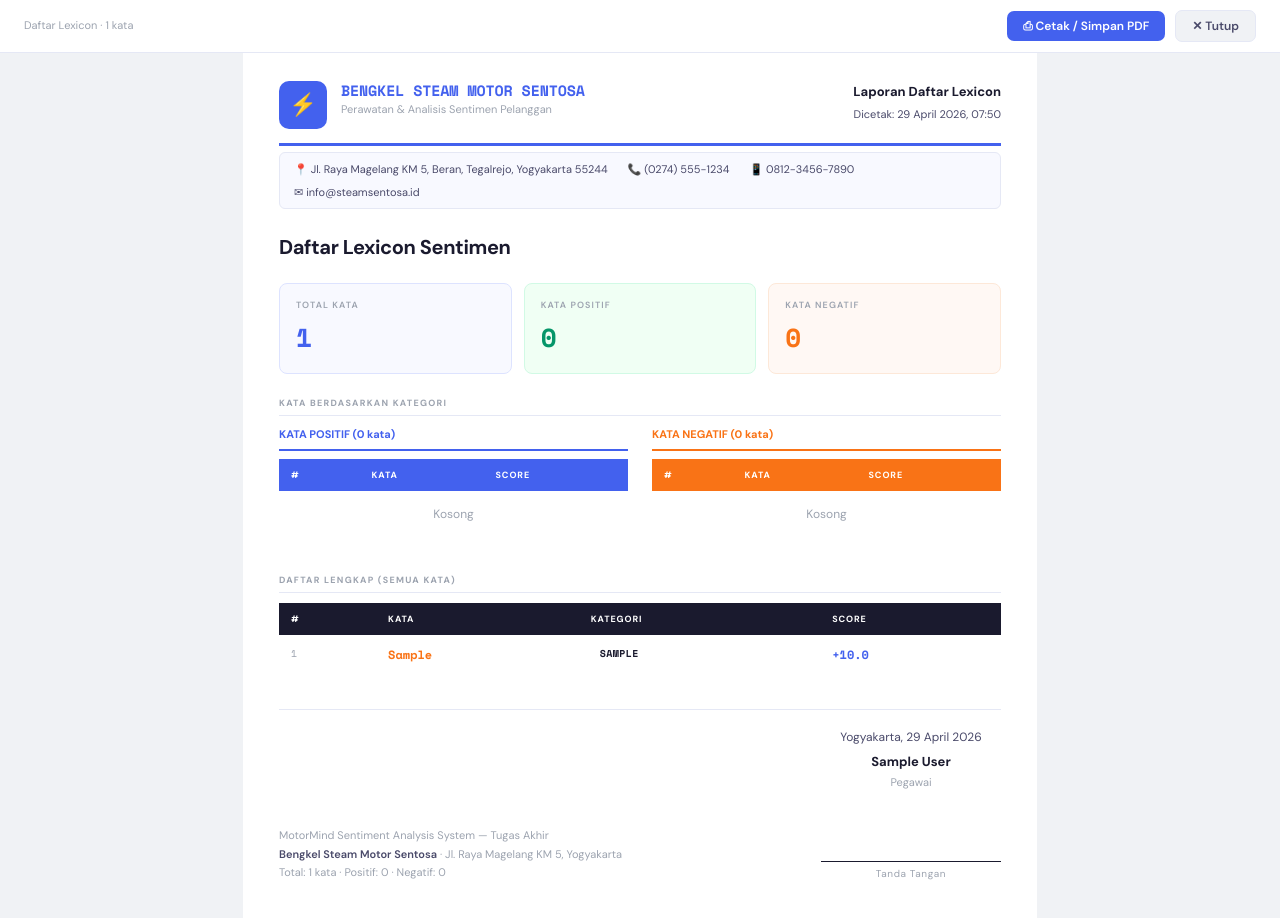
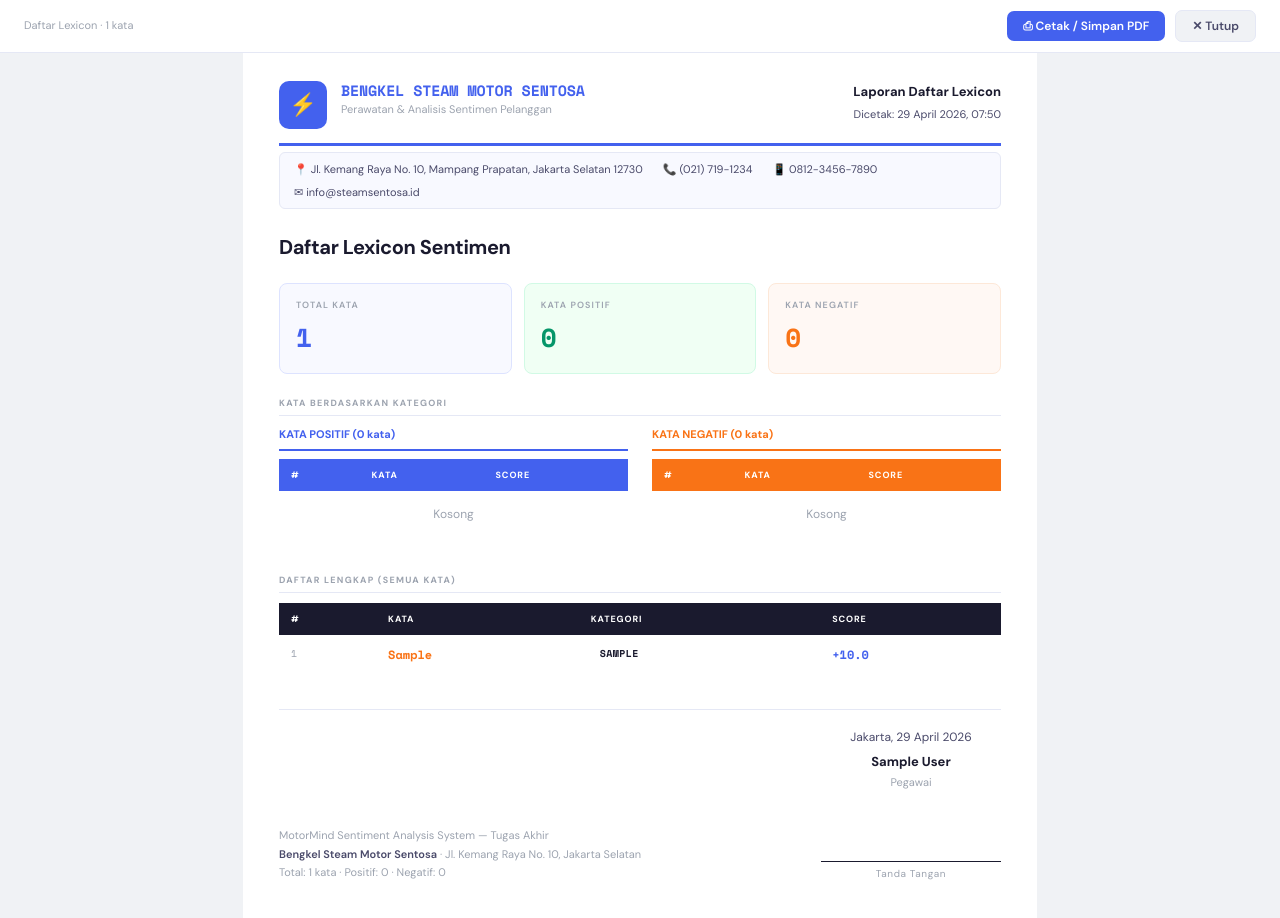
Before and after one commit to dmsfzn/Tugas-Akhir, a Flask app: page /report/lexicon-list in a window 1280 px wide. Run offline with Flask 3, Linux system fonts and the light colour scheme; the visitor is signed in with stand-in values (Sample User, id 1); tables that the repository leaves empty or names only in its code hold one stand-in row (values such as "Sample post").

Commit message:
fix: resolve report CSS linter errors and update company address to Kemang

```diff
--- a/web/static/css/report.css
+++ b/web/static/css/report.css
@@ -1,11 +1,9 @@
-/* ═══════════════════════════════════════════
-   MotorMind — Report Shared CSS
-   Berlaku untuk semua halaman laporan cetak
-   ═══════════════════════════════════════════ */
+/* MotorMind — Report Shared CSS
+   Berlaku untuk semua halaman laporan cetak */
 
 @import url('https://fonts.googleapis.com/css2?family=Space+Mono:wght@400;700&family=DM+Sans:wght@300;400;500;600;700&display=swap');
 
-/* ── CSS VARS ─────────────────────────────── */
+/* CSS VARS */
 :root {
   --accent   : #4361EE;
   --negative : #f97316;
@@ -20,13 +18,13 @@
   --page-w   : 794px; /* A4 width at 96dpi */
 }
 
-/* ── PAGE SETUP ───────────────────────────── */
+/* PAGE SETUP */
 @page {
   size: A4 portrait;
   margin: 12mm 14mm 14mm 14mm;
 }
 
-/* ── BASE ─────────────────────────────────── */
+/* BASE */
 *, *::before, *::after { box-sizing: border-box; margin: 0; padding: 0; }
 
 body {
@@ -37,7 +35,7 @@ body {
   line-height: 1.6;
 }
 
-/* ── PAGE WRAPPER ─────────────────────────── */
+/* PAGE WRAPPER */
 .report-page {
   background: #fff;
   max-width: var(--page-w);
@@ -47,7 +45,7 @@ body {
   position: relative;
 }
 
-/* ── PRINT TOOLBAR (hanya di layar) ──────── */
+/* PRINT TOOLBAR (hanya di layar) */
 .print-toolbar {
   background: #fff;
   border-bottom: 1px solid var(--border);
@@ -82,7 +80,7 @@ body {
 .btn-print.secondary:hover { background: #e5e8f5; }
 .btn-print.danger    { background: #fff2f2; color: #ef4444; border: 1px solid #fecaca; }
 
-/* ── KOP SURAT ────────────────────────────── */
+/* KOP SURAT */
 .kop-surat {
   display: flex;
   justify-content: space-between;
@@ -136,7 +134,7 @@ body {
   margin-bottom: 22px;
 }
 
-/* ── ALAMAT (kop bagian bawah logo) ─────── */
+/* ALAMAT (kop bagian bawah logo) */
 .kop-address-bar {
   background: var(--bg-light);
   border: 1px solid var(--border);
@@ -152,7 +150,7 @@ body {
 }
 .kop-address-bar span { display: flex; align-items: center; gap: 5px; }
 
-/* ── REPEAT HEADER (untuk halaman 2+) ───── */
+/* REPEAT HEADER (untuk halaman 2+) */
 .repeat-header {
   display: none; /* hanya muncul saat print di page 2+ via @media print */
   border-bottom: 2px solid var(--accent);
@@ -163,7 +161,7 @@ body {
 }
 .repeat-header strong { color: var(--accent); font-family: var(--font-mono); }
 
-/* ── PAGE TITLE ────────────────────────── */
+/* PAGE TITLE */
 .report-title-block { margin-bottom: 20px; }
 .report-title-block h2 {
   font-size: 20px; font-weight: 700;
@@ -174,7 +172,7 @@ body {
   font-size: 11px; color: var(--text-3); margin-top: 4px;
 }
 
-/* ── STAT BOXES ────────────────────────── */
+/* STAT BOXES */
 .stats-row {
   display: grid;
   grid-template-columns: repeat(3, 1fr);
@@ -205,7 +203,7 @@ body {
 .stat-val.orange   { color: var(--negative); }
 .stat-sub { font-size: 11px; color: var(--text-3); margin-top: 3px; }
 
-/* ── SECTION TITLE ──────────────────── */
+/* SECTION TITLE */
 .section-title {
   font-size: 9px; letter-spacing: .14em;
   text-transform: uppercase; color: var(--text-3);
@@ -215,7 +213,7 @@ body {
   border-bottom: 1px solid var(--border);
 }
 
-/* ── TABLE ──────────────────────────── */
+/* TABLE */
 .report-table {
   width: 100%; border-collapse: collapse;
   font-size: 12px; margin-bottom: 6px;
@@ -242,7 +240,7 @@ body {
 /* Prevent row from splitting across pages */
 .report-table tbody tr { page-break-inside: avoid; }
 
-/* ── BADGE ──────────────────────────── */
+/* BADGE */
 .badge {
   display: inline-block;
   padding: 2px 9px;
@@ -257,7 +255,7 @@ body {
 .badge.warning  { background: #fffce8; color: #f59e0b; border: 1px solid #fef3c7; }
 .badge.monitor  { background: #f4f5f7; color: #6b7280; border: 1px solid #e5e7eb; }
 
-/* ── CONFIDENCE BAR ─────────────────── */
+/* CONFIDENCE BAR */
 .conf-bar {
   display: inline-block;
   width: 60px; height: 5px;
@@ -271,7 +269,7 @@ body {
 .conf-fill.positif { background: var(--accent); }
 .conf-fill.negatif { background: var(--negative); }
 
-/* ── WORD BAR ───────────────────────── */
+/* WORD BAR */
 .word-row {
   display: flex; align-items: center; gap: 10px;
   margin-bottom: 8px;
@@ -293,7 +291,7 @@ body {
   color: var(--text-3); width: 28px; text-align: right; flex-shrink: 0;
 }
 
-/* ── WORD CLOUD ─────────────────────── */
+/* WORD CLOUD */
 .word-cloud-box {
   display: flex; flex-wrap: wrap; gap: 10px;
   padding: 16px 18px;
@@ -302,7 +300,7 @@ body {
   border-radius: 8px;
 }
 
-/* ── PIE SVG WRAPPER ────────────────── */
+/* PIE SVG WRAPPER */
 .pie-section {
   display: flex; align-items: center; gap: 28px;
   margin-bottom: 20px;
@@ -315,7 +313,7 @@ body {
 }
 .legend-pct { font-size: 11px; color: var(--text-3); margin-top: 1px; }
 
-/* ── TREND BAR ──────────────────────── */
+/* TREND BAR */
 .bar-row { display: flex; align-items: center; gap: 10px; margin-bottom: 7px; }
 .bar-date {
   font-family: var(--font-mono); font-size: 10px;
@@ -329,7 +327,7 @@ body {
   color: var(--text-3); width: 70px; text-align: right; flex-shrink: 0;
 }
 
-/* ── TWO-COL LAYOUT ─────────────────── */
+/* TWO-COL LAYOUT */
 .two-col {
   display: grid;
   grid-template-columns: 1fr 1fr;
@@ -337,7 +335,7 @@ body {
   margin-top: 8px;
 }
 
-/* ── RECOMMENDATION BOX ─────────────── */
+/* RECOMMENDATION BOX */
 .reco-box {
   background: #fffaf7;
   border: 1px solid #fde8d8;
@@ -353,7 +351,7 @@ body {
 }
 .reco-box p { font-size: 13px; color: var(--text-2); line-height: 1.7; }
 
-/* ── FILTER INFO BOX ────────────────── */
+/* FILTER INFO BOX */
 .filter-info {
   background: var(--bg-light);
   border: 1px solid var(--border);
@@ -365,9 +363,7 @@ body {
 }
 .filter-info .fi-label { font-weight: 600; color: var(--text-1); }
 
-/* ═══════════════════════════════════════════
-   SIGNATURE BLOCK
-   ═══════════════════════════════════════════ */
+/* SIGNATURE BLOCK */
 .report-footer-section {
   margin-top: 36px;
   padding-top: 18px;
@@ -410,9 +406,7 @@ body {
   letter-spacing: .06em;
 }
 
-/* ═══════════════════════════════════════════
-   RESPONSIVE — layar (popup window)
-   ═══════════════════════════════════════════ */
+/* RESPONSIVE — layar (popup window) */
 
 /* Tablet / Pad (≤ 768px) */
 @media screen and (max-width: 768px) {
@@ -441,9 +435,7 @@ body {
   .hide-mobile { display: none !important; }
 }
 
-/* ═══════════════════════════════════════════
-   PRINT MEDIA
-   ═══════════════════════════════════════════ */
+/* PRINT MEDIA */
 @media print {
   body { background: #fff; }
   .print-toolbar { display: none !important; }
@@ -477,3 +469,7 @@ body {
   /* Sembunyikan link browser */
   a[href]::after { content: none !important; }
 }
+
+/* UTILITIES */
+.text-positive { color: var(--accent) !important; }
+.text-negative { color: var(--negative) !important; }
--- a/web/static/js/report.js
+++ b/web/static/js/report.js
@@ -1,4 +1,4 @@
-/* ── MotorMind Report JS ── */
+/* MotorMind Report JS */
 
 /* Cetak halaman */
 function doPrint() {
@@ -14,3 +14,19 @@ function doClose() {
 function downloadCSV(url) {
   window.location.href = url;
 }
+
+/* Set dynamic styles from data attributes */
+document.addEventListener('DOMContentLoaded', function() {
+  document.querySelectorAll('[data-width]').forEach(function(el) {
+    el.style.width = el.getAttribute('data-width');
+  });
+  document.querySelectorAll('[data-opacity]').forEach(function(el) {
+    el.style.opacity = el.getAttribute('data-opacity');
+  });
+  document.querySelectorAll('[data-size]').forEach(function(el) {
+    el.style.fontSize = el.getAttribute('data-size');
+  });
+  document.querySelectorAll('[data-color]').forEach(function(el) {
+    el.style.color = el.getAttribute('data-color');
+  });
+});
--- a/web/templates/report_lexicon_list.html
+++ b/web/templates/report_lexicon_list.html
@@ -8,7 +8,7 @@
 </head>
 <body>
 
-<!-- ── TOOLBAR ── -->
+<!-- TOOLBAR -->
 <div class="print-toolbar">
   <div class="tb-info">Daftar Lexicon · {{ lexicons|length }} kata</div>
   <button class="btn-print primary" onclick="doPrint()">⎙ Cetak / Simpan PDF</button>
@@ -17,7 +17,7 @@
 
 <div class="report-page">
 
-  <!-- ── KOP SURAT ── -->
+  <!-- KOP SURAT -->
   <div class="kop-surat">
     <div class="kop-left">
       <div class="kop-logo">⚡</div>
@@ -32,8 +32,8 @@
     </div>
   </div>
   <div class="kop-address-bar">
-    <span>📍 Jl. Raya Magelang KM 5, Beran, Tegalrejo, Yogyakarta 55244</span>
-    <span>📞 (0274) 555-1234</span>
+    <span>📍 Jl. Kemang Raya No. 10, Mampang Prapatan, Jakarta Selatan 12730</span>
+    <span>📞 (021) 719-1234</span>
     <span>📱 0812-3456-7890</span>
     <span>✉ info@steamsentosa.id</span>
   </div>
@@ -138,16 +138,16 @@
     </tbody>
   </table>
 
-  <!-- ── FOOTER & TANDA TANGAN ── -->
+  <!-- FOOTER & TANDA TANGAN -->
   <div class="report-footer-section">
     <div class="footer-left">
       MotorMind Sentiment Analysis System — Tugas Akhir<br>
-      <strong>Bengkel Steam Motor Sentosa</strong> · Jl. Raya Magelang KM 5, Yogyakarta<br>
+      <strong>Bengkel Steam Motor Sentosa</strong> · Jl. Kemang Raya No. 10, Jakarta Selatan<br>
       Total: {{ lexicons|length }} kata · Positif: {{ stats.pos or 0 }} · Negatif: {{ stats.neg or 0 }}
     </div>
 
     <div class="signature-block">
-      <div class="signature-place-date">Yogyakarta, {{ now().strftime('%d %B %Y') }}</div>
+      <div class="signature-place-date">Jakarta, {{ now().strftime('%d %B %Y') }}</div>
       <div class="signature-name">{{ session.get('username', '—') }}</div>
       <div class="signature-role">{{ session.get('role', '')|capitalize }}</div>
       <div class="signature-space"></div>
```
Also changed, not shown: web/templates/report_all_analyses.html (+17 -14 lines), web/templates/report_insight.html (+16 -15 lines), web/templates/report_owner_statistik.html (+7 -7 lines), web/templates/report_single.html (+12 -12 lines).
